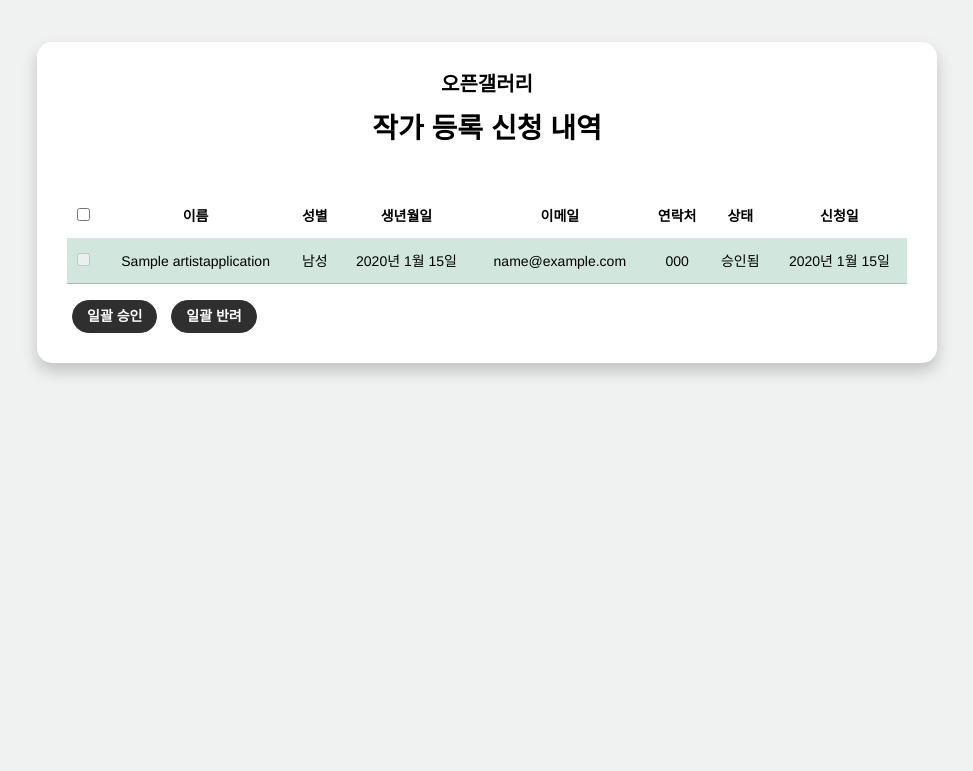
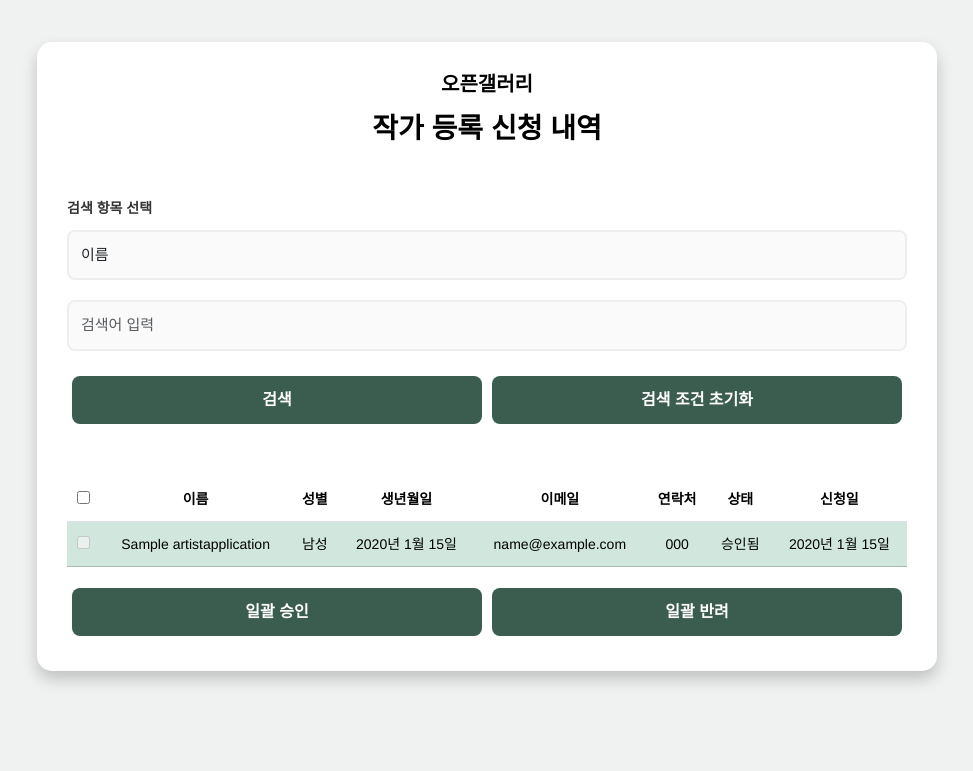
Before and after one commit to chanwoo7/og_assignment, a Django app: page /management/applications/ in a window 1280 px wide. Shown: the part 142-913 px from the top of the page, without its empty margins (153-1126 px from the left). Before the commit the page ends 518 px from the top, so only its background shows below. Run offline with Django 5.2, Linux system fonts and the light colour scheme; a user stored in the database is signed in; tables that the repository leaves empty hold one stand-in row (values such as "Sample post").

Commit message:
[feat] #9 신청 내용 기반 검색 기능 구현

```diff
--- a/management/views.py
+++ b/management/views.py
@@ -1,3 +1,5 @@
+from datetime import datetime
+
 from django.db.models import Q
 from django.http import JsonResponse
 from rest_framework import status
@@ -12,12 +14,35 @@
 class ArtistApplicationListView(APIView):
     template_name = "management/artist_apply_list.html"
     renderer_classes = [TemplateHTMLRenderer]
-    permission_classes = [IsAdminUser]  # 관리자 권한 설정
+    permission_classes = [IsAdminUser]
 
     def get(self, request):
-        # 모든 작가 등록 신청 내역을 가져옴, 최신순으로 정렬
+        search_field = request.GET.get('search_field', '')  # 드롭다운에서 선택된 검색 필드
+        search_query = request.GET.get('q', '')  # 검색어
+
+        # 기본적으로 최신순 정렬
         applications = ArtistApplication.objects.all().order_by('-id')
-        return Response({'applications': applications}, status=status.HTTP_200_OK)
+
+        # 검색어와 검색 필드가 있는 경우, 해당 필드에서 검색어로 필터링
+        if search_field and search_query:
+            if search_field == 'name':
+                applications = applications.filter(name__icontains=search_query)
+            elif search_field == 'gender':
+                applications = applications.filter(gender=search_query)
+            elif search_field == 'birth_date':
+                try:
+                    # "Y년 m월 d일" 형식을 datetime 객체로 변환
+                    search_date = datetime.strptime(search_query, '%Y년 %m월 %d일').date()
+                    applications = applications.filter(birth_date=search_date)  # 정확한 날짜 필터링
+                except ValueError:
+                    # 날짜 형식이 맞지 않을 경우 아무것도 필터링하지 않음
+                    applications = applications.none()
+            elif search_field == 'email':
+                applications = applications.filter(email__icontains=search_query)
+            elif search_field == 'contact_number':
+                applications = applications.filter(contact_number__icontains=search_query)
+
+        return Response({'applications': applications, 'search_field': search_field, 'search_query': search_query}, status=status.HTTP_200_OK)
 
 
 class ProcessApplicationsView(APIView):
--- a/static/css/management/list.css
+++ b/static/css/management/list.css
@@ -35,21 +35,19 @@
 }
 
 .table-success {
-    background-color: #d4edda;
+    background-color: #76ff96;
 }
 
 .table-danger {
-    background-color: #f8d7da;
+    background-color: #ff7c89;
 }
 
 th, td {
     text-align: center;
 }
 
-.btn-sm {
-  font-size: 14px;
-  padding: 5px 14px;
-  margin: 0 5px;
+.btn-ar {
+  margin: 5px 5px;
   vertical-align: middle;
   text-align: center;
 }
--- a/static/js/management/artist_apply_list.js
+++ b/static/js/management/artist_apply_list.js
@@ -1,6 +1,9 @@
 document.addEventListener('DOMContentLoaded', function() {
     const selectAllCheckbox = document.getElementById('select-all');
     const form = document.getElementById('application-form');
+    const searchFieldDropdown = document.getElementById('search_field');
+    const searchInputWrapper = document.getElementById('search-input-wrapper');
+    const resetButton = document.getElementById('reset-button');
 
     // 체크박스 일괄 선택
     if (selectAllCheckbox) {
@@ -16,9 +19,8 @@
     }
 
     // 폼 제출 전 체크박스 선택 여부 확인 및 AJAX 요청
-    if (form) {
     form.addEventListener('submit', function(event) {
-            event.preventDefault();  // 폼 기본 제출 막기
+        event.preventDefault();
 
         const checkboxes = document.querySelectorAll('input[name="applications"]:checked');
         if (checkboxes.length === 0) {
@@ -65,5 +67,44 @@
             alert('서버와 통신 중 오류가 발생했습니다.');
         });
     });
+
+    // 검색 필드 전환 로직
+    // 초기화 시 성별 선택 드롭다운 숨기기
+    toggleSearchInput(searchFieldDropdown.value);
+
+    // 검색 필드 선택 변경 시 이벤트 핸들러
+    searchFieldDropdown.addEventListener('change', function() {
+        toggleSearchInput(this.value);
+    });
+
+    // 검색 필드에 따라 검색어 입력 필드, 성별 드롭다운, 생년월일 입력 표시
+    function toggleSearchInput(selectedField) {
+        if (selectedField === 'gender') {
+            searchInputWrapper.innerHTML = `
+                <select name="q" class="form-control">
+                    <option value="M" {% if search_query == "M" %}selected{% endif %}>남성</option>
+                    <option value="F" {% if search_query == "F" %}selected{% endif %}>여성</option>
+                </select>
+            `;
         }
+        else if (selectedField === 'birth_date') {
+            searchInputWrapper.innerHTML = `
+                <input type="text" class="form-control" id="birth_date" name="q" placeholder="생년월일을 선택하세요">
+            `;
+            // flatpickr 적용
+            flatpickr("#birth_date", {
+                dateFormat: "Y년 m월 d일"
             });
+        }
+        else {
+            searchInputWrapper.innerHTML = `
+                <input type="text" name="q" class="form-control" placeholder="검색어 입력" value="">
+            `;
+        }
+    }
+
+    // 검색 조건 초기화 버튼 동작
+    resetButton.addEventListener('click', function() {
+        window.location.href = window.location.pathname;  // 쿼리 파라미터 제거하고 페이지 새로고침
+    });
+});
--- a/templates/management/artist_apply_list.html
+++ b/templates/management/artist_apply_list.html
@@ -7,6 +7,10 @@
 {% block statics %}
 <link href="/static/css/management/list.css" rel="stylesheet">
 <script src="/static/js/management/artist_apply_list.js"></script>
+
+<!-- Flatpickr -->
+<link href="https://cdn.jsdelivr.net/npm/flatpickr/dist/flatpickr.min.css" rel="stylesheet">
+<script src="https://cdn.jsdelivr.net/npm/flatpickr"></script>
 {% endblock %}
 
 {% block content %}
@@ -17,6 +21,29 @@
     <div class="mb-5 h3">
         작가 등록 신청 내역
     </div>
+
+    <!-- 검색 폼 -->
+    <form method="get" action="{% url 'artist_application_list' %}" class="mb-5">
+        <div class="form-group">
+            <label for="search_field">검색 항목 선택</label>
+            <select name="search_field" id="search_field" class="form-control">
+                <option value="name" {% if search_field == "name" %}selected{% endif %}>이름</option>
+                <option value="gender" {% if search_field == "gender" %}selected{% endif %}>성별</option>
+                <option value="birth_date" {% if search_field == "birth_date" %}selected{% endif %}>생년월일</option>
+                <option value="email" {% if search_field == "email" %}selected{% endif %}>이메일</option>
+                <option value="contact_number" {% if search_field == "contact_number" %}selected{% endif %}>연락처</option>
+            </select>
+        </div>
+
+        <!-- 검색어 필드 (js로 동적 처리) -->
+        <div class="form-group" id="search-input-wrapper"></div>
+
+        <div class="d-flex align-items-center mt-2">
+            <button type="submit" class="btn btn-primary btn-ar">검색</button>
+            <button type="button" id="reset-button" class="btn btn-primary btn-ar">검색 조건 초기화</button>
+        </div>
+    </form>
+
     <form id="application-form" method="post" action="{% url 'process_applications' %}">
         {% csrf_token %}
         <table class="table">
@@ -49,9 +76,9 @@
             </tbody>
         </table>
 
-        <div>
-            <button type="submit" name="action" value="approve" class="btn btn-success btn-sm">일괄 승인</button>
-            <button type="submit" name="action" value="reject" class="btn btn-danger btn-sm">일괄 반려</button>
+        <div class="d-flex align-items-center">
+            <button type="submit" name="action" value="approve" class="btn btn-primary btn-ar">일괄 승인</button>
+            <button type="submit" name="action" value="reject" class="btn btn-primary btn-ar">일괄 반려</button>
         </div>
     </form>
 </div>
```
Lines whose indentation alone changed are shown as unchanged.
